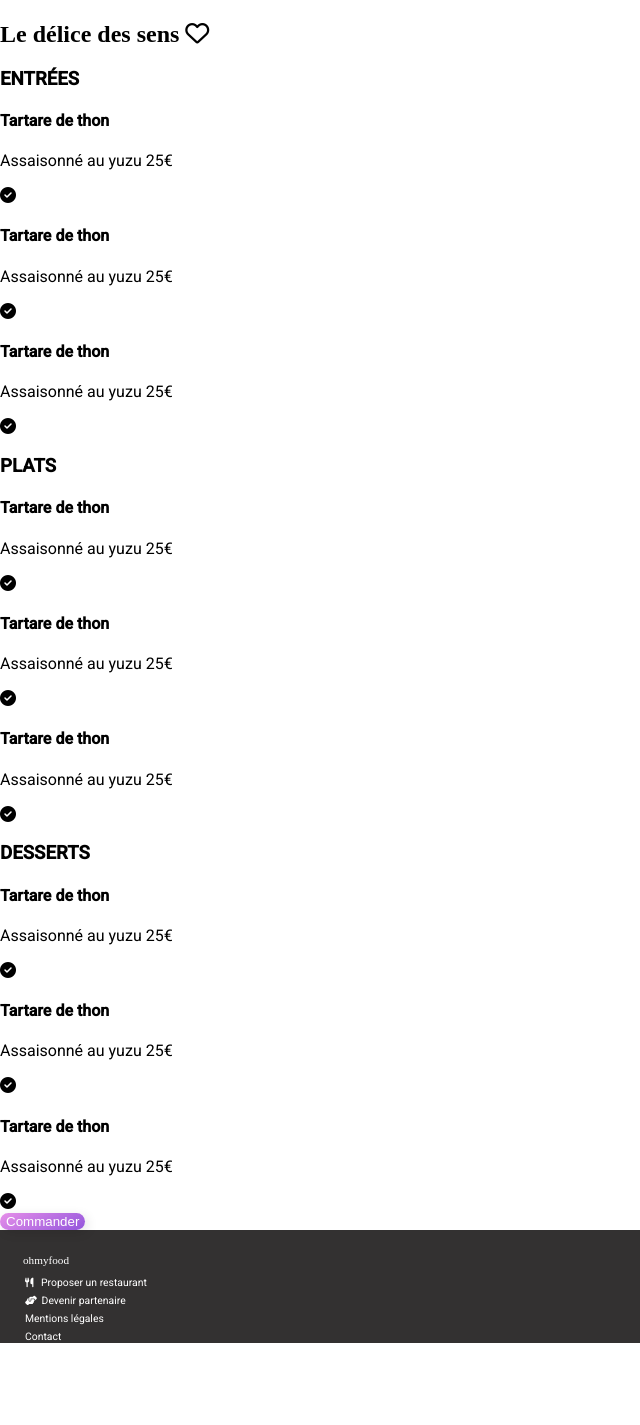
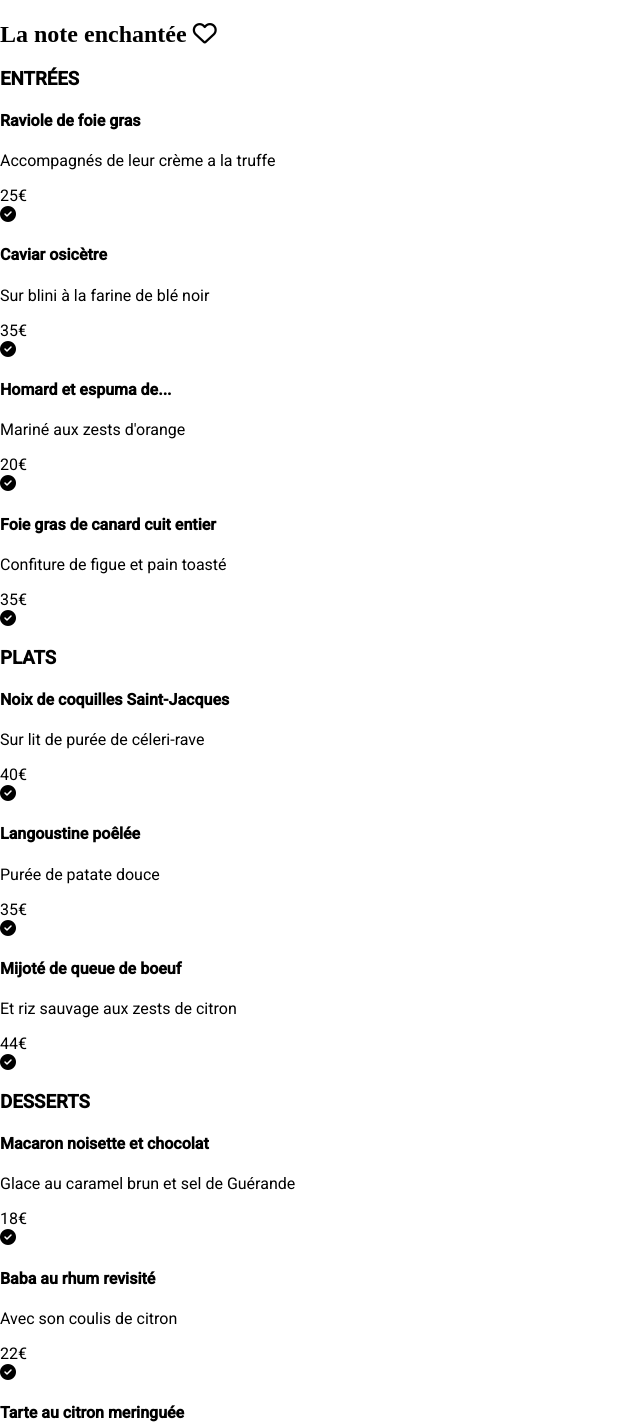
Before and after one commit to Stupnikjs/ohmyfood, a website: page lanoteenchantee.html in a window 1280 px wide. Shown: the part 402-1827 px from the top of the page, without its empty margins (0-640 px from the left). Before the commit the page ends 1750 px from the top, so only its background shows below. Drawn offline with Linux system fonts and the light colour scheme; a web font is replaced by a local one.

Commit message:
toutes les pages

```diff
--- a/lanoteenchantee.html
+++ b/lanoteenchantee.html
@@ -13,53 +13,63 @@
     </header>
    <img class="imgResto" src="/assets/images/restaurants/img4.jpg" alt="">
     <section class="menu">
-        <h2 class="titreResto titre">Le délice des sens <i class="fa-regular fa-heart"></i> </h2>
+        <h2 class="titreResto titre" id="lanoteenchantee">La note enchantée <i class="fa-regular fa-heart"></i> </h2>
         <div class="plat">
             <h3 class="titreSouligné">ENTRÉES</h3>
             <span class="barreVerte"></span>
                 <div class="carte">
                     <div class="texte">
-                        <h4>Tartare de thon</h4>
-                        <p> Assaisonné au yuzu <span>25€</span></p>
+                        <h4>Raviole de foie gras </h4>
+                        <div><p> Accompagnés de leur crème a la truffe </p> <span>25€</span></div>
                     </div>
                     <span class="checked"><i class="fa-solid fa-circle-check"></i></span>
                 </div>
             <div class="carte">
                 <div class="texte">
-                    <h4>Tartare de thon</h4>
-                    <p> Assaisonné au yuzu <span>25€</span></p>
+                    <h4> Caviar osicètre  </h4>
+                    <div>
+                        <p> Sur blini à la farine de blé noir </p>
+                        <span>35€</span>
+                    </div>
                 </div>
                 <span class="checked"><i class="fa-solid fa-circle-check"></i></span>
             </div>
             <div class="carte">
                 <div class="texte">
-                    <h4>Tartare de thon</h4>
-                    <p> Assaisonné au yuzu <span>25€</span></p>
+                    <h4> Homard et espuma de... </h4>
+                    <div><p> Mariné aux zests d'orange </p> <span>20€</span></div>
+                </div>
+                <span class="checked"><i class="fa-solid fa-circle-check"></i></span>
+            </div>
+            <div class="carte">
+                <div class="texte">
+                    <h4> Foie gras de canard cuit entier </h4>
+                    <div><p> Confiture de figue et pain toasté </p> <span>35€</span></div>
                 </div>
                 <span class="checked"><i class="fa-solid fa-circle-check"></i></span>
             </div>
         </div>
         <div class="plat">
             <h3 class="titreSouligné">PLATS</h3>
-            <span class="barreVerte"></span>
+            <span class="barreVerte"> </span>
             <div class="carte">
                 <div class="texte">
-                    <h4>Tartare de thon</h4>
-                    <p> Assaisonné au yuzu <span>25€</span></p>
+                    <h4>Noix de coquilles Saint-Jacques</h4>
+                    <div><p> Sur lit de purée de céleri-rave </p> <span>40€</span></div>
                 </div>
                 <span class="checked"><i class="fa-sharp fa-solid fa-circle-check"></i></span>
             </div>
             <div class="carte">
                 <div class="texte">
-                    <h4>Tartare de thon</h4>
-                    <p> Assaisonné au yuzu <span>25€</span></p>
+                    <h4>Langoustine poêlée</h4>
+                    <div><p> Purée de patate douce </p><span>35€</span></div>
                 </div>
                 <span class="checked"> <span class="checked"><i class="fa-solid fa-circle-check"></i></span> </span>
             </div>
             <div class="carte">
                 <div class="texte">
-                    <h4>Tartare de thon</h4>
-                    <p> Assaisonné au yuzu <span>25€</span></p>
+                    <h4>Mijoté de queue de boeuf </h4>
+                    <div><p> Et riz sauvage aux zests de citron </p><span>44€</span></div>
                 </div>
                 <span class="checked"><i class="fa-solid fa-circle-check"></i></span>
             </div>
@@ -69,22 +79,22 @@
             <span class="barreVerte"></span>
             <div class="carte">
                 <div class="texte">
-                    <h4>Tartare de thon</h4>
-                    <p> Assaisonné au yuzu <span>25€</span></p>
+                    <h4> Macaron noisette et chocolat </h4>
+                    <div><p> Glace au caramel brun et sel de Guérande </p><span>18€</span></div>
                 </div>
                 <span class="checked"><i class="fa-solid fa-circle-check"></i></span>
             </div>
             <div class="carte">
                 <div class="texte">
-                    <h4>Tartare de thon</h4>
-                    <p> Assaisonné au yuzu <span>25€</span></p>
+                    <h4> Baba au rhum revisité </h4>
+                    <div><p> Avec son coulis de citron </p> <span>22€</span></div>
                 </div>
                 <span class="checked"><i class="fa-solid fa-circle-check"></i></span>
             </div>
             <div class="carte">
                 <div class="texte">
-                    <h4>Tartare de thon</h4>
-                    <p> Assaisonné au yuzu <span>25€</span></p>
+                    <h4> Tarte au citron meringuée </h4>
+                    <div><p> Destructurée </p> <span>23€</span> </div>
                 </div>
                 <span class="checked"><i class="fa-solid fa-circle-check"></i></span>
             </div>
@@ -102,5 +112,6 @@
         <p> Contact</p>
     </footer>
     <script src="https://kit.fontawesome.com/d7cdbd8ef7.js" crossorigin="anonymous"></script>
+
 </body>
 </html>
--- a/style/scss/pages/_restaurant.scss
+++ b/style/scss/pages/_restaurant.scss
@@ -46,12 +46,7 @@
     }
 }
 
-/*
-.plat{
-    &:first-child:enabled{animation: fadein 1s ease-out; } ;
-    &:nth-child(2):enabled{animation: fadein 2s ease-out;}
-}
-*/
+
 
 .titreSouligné{
    margin: 0 10px;
@@ -96,6 +91,12 @@
 
 }
 .carte:nth-child(5){
+    animation: fadein 2s ease-in;
+    animation-fill-mode: forwards;
+    animation-delay: 1s;
+
+}
+.carte:nth-child(6){
     animation: fadein 2s ease-in;
     animation-fill-mode: forwards;
     animation-delay: 1s;
@@ -200,6 +201,11 @@
 
 
 
+#lanoteenchantee,#lapalettedugout {
+    i {
+        margin-left: 15%;
+    }
+}
 
 
 
```
Also changed, not shown: alafrancaise.html (+1 -2 lines), lapalettedugout.html (+25 -20 lines), ledelicedessens.html (renamed from ledelilcedessens.html, +25 -20 lines), style/scss/main.scss (+0 -12 lines), todo.txt (added, +13 -0 lines), style/css/style.css, 1 other file.
